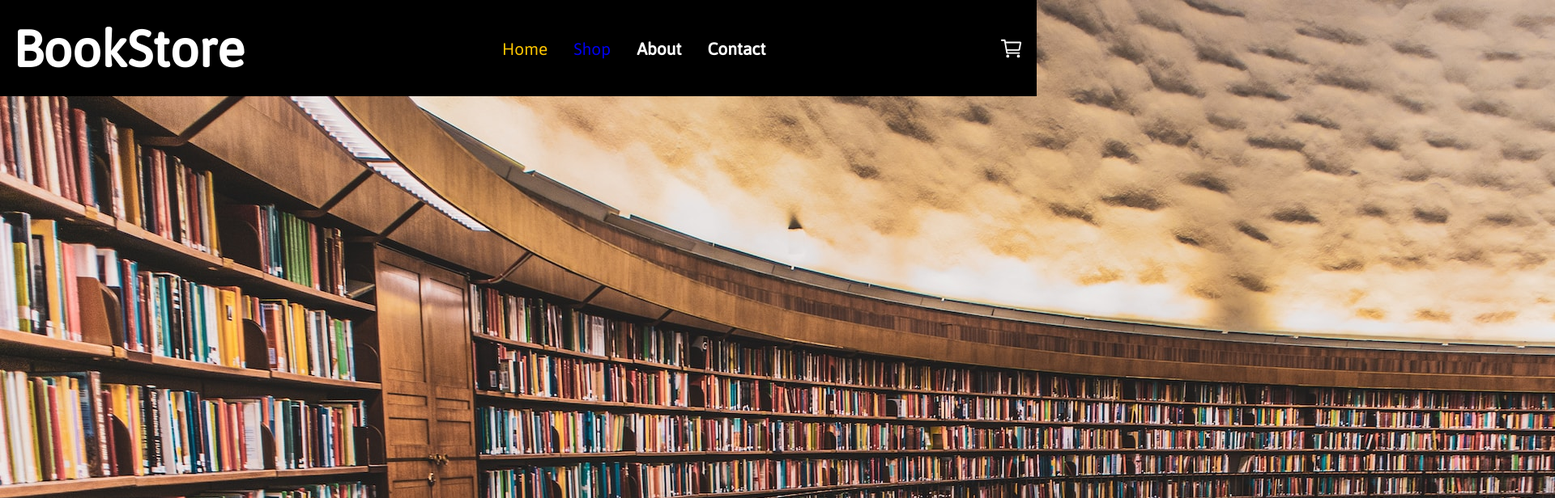
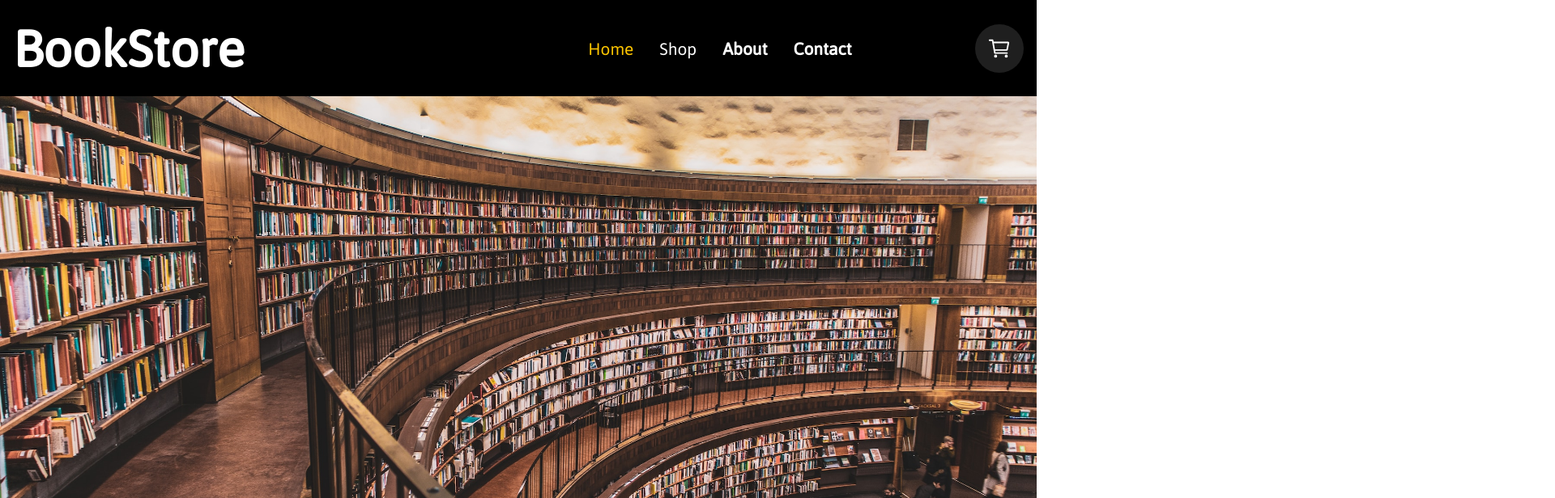
Before and after one commit to alefgomes0/Shopping-Cart, a React (Create React App) app: page / in a window 1280 px wide. Shown: the top 616 px of the page at 81% size, 1920 px wide, since content can reach past the window. Built offline with nearby package versions, Linux system fonts and the light colour scheme.

Commit message:
Begin to implement landing page

```diff
--- a/src/App.css
+++ b/src/App.css
@@ -33,7 +33,7 @@ body {
   display: grid;
   grid-row: 1 / 2;
   grid-template-rows: auto;
-  grid-template-columns: auto 1fr 1fr 1fr;
+  grid-template-columns: auto 1fr 1fr 1fr 1fr;
   align-items: center;
   align-content: center;
   justify-content: center;
@@ -70,6 +70,10 @@ a.active {
 
 a {
   text-decoration: none;
+  color: #fff;
+  margin: 0;
+  padding: 0;
+  font-size: 3rem;
 }
 
 a:hover {
@@ -92,6 +96,9 @@ a {
 .cart-container {
   display: flex;
   justify-self: end;
+  background-color: #1f1f1f;
+  padding: 15px 15px;
+  border-radius: 50%;
 }
 
 .home-content {
@@ -100,11 +107,9 @@ a {
 }
 
 .image-container {
-  width: 100%;
-  height: 100%;
-  object-fit: cover;
+  width: 100vw;
+  height: 100svh;
+  background-image: url("../public/images/anna-hunko-ajE5goOGzZc-unsplash.jpg");
+  background-size: cover;
+  background-position: center;
 }
-
-img {
-  display: block;
-}
--- a/src/components/HomeContent/HomeContent.tsx
+++ b/src/components/HomeContent/HomeContent.tsx
@@ -3,10 +3,7 @@ export const HomeContent = () => {
     <div className="home-content">
 
       <div className="image-container">
-        <img
-          src={process.env.PUBLIC_URL + "/images/anna-hunko-ajE5goOGzZc-unsplash.jpg"}
-          alt="a library"
-        />
+
       </div>
     </div>
   )
```
